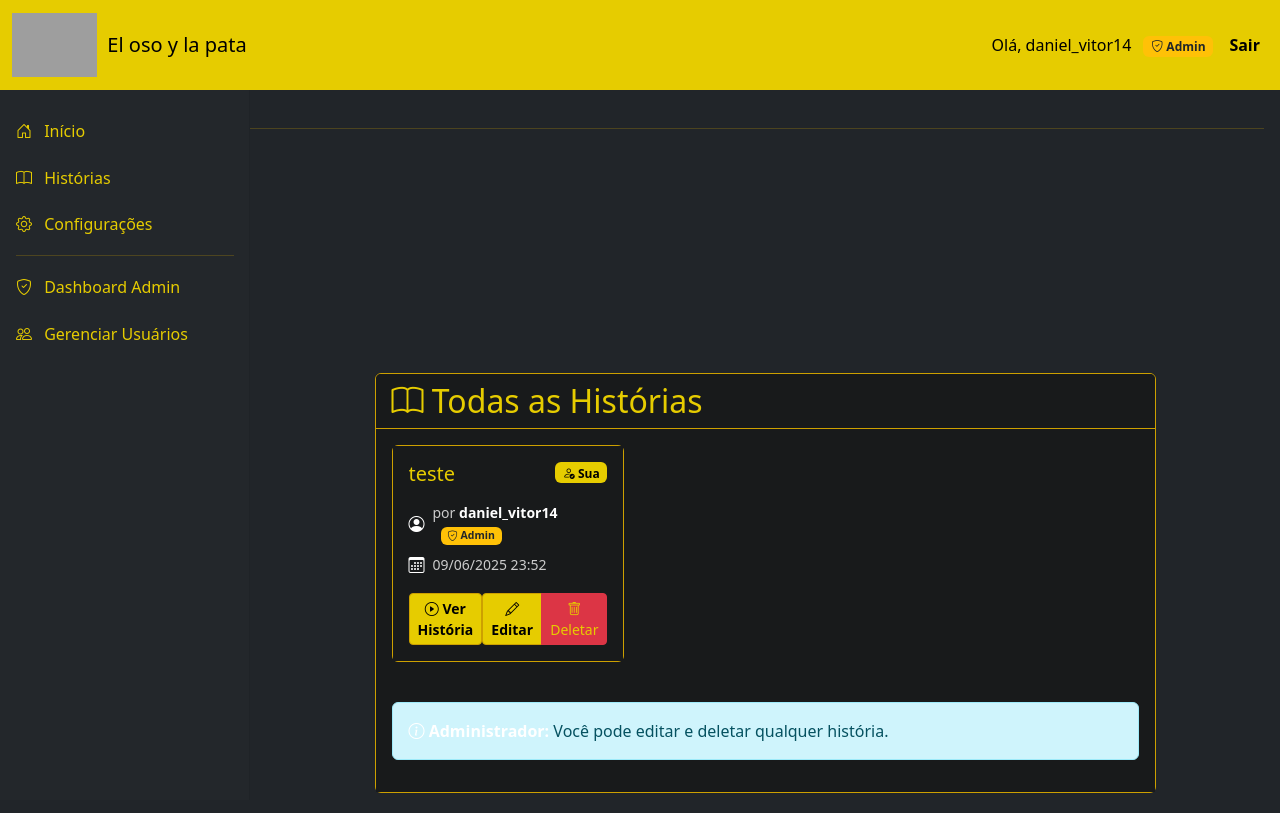
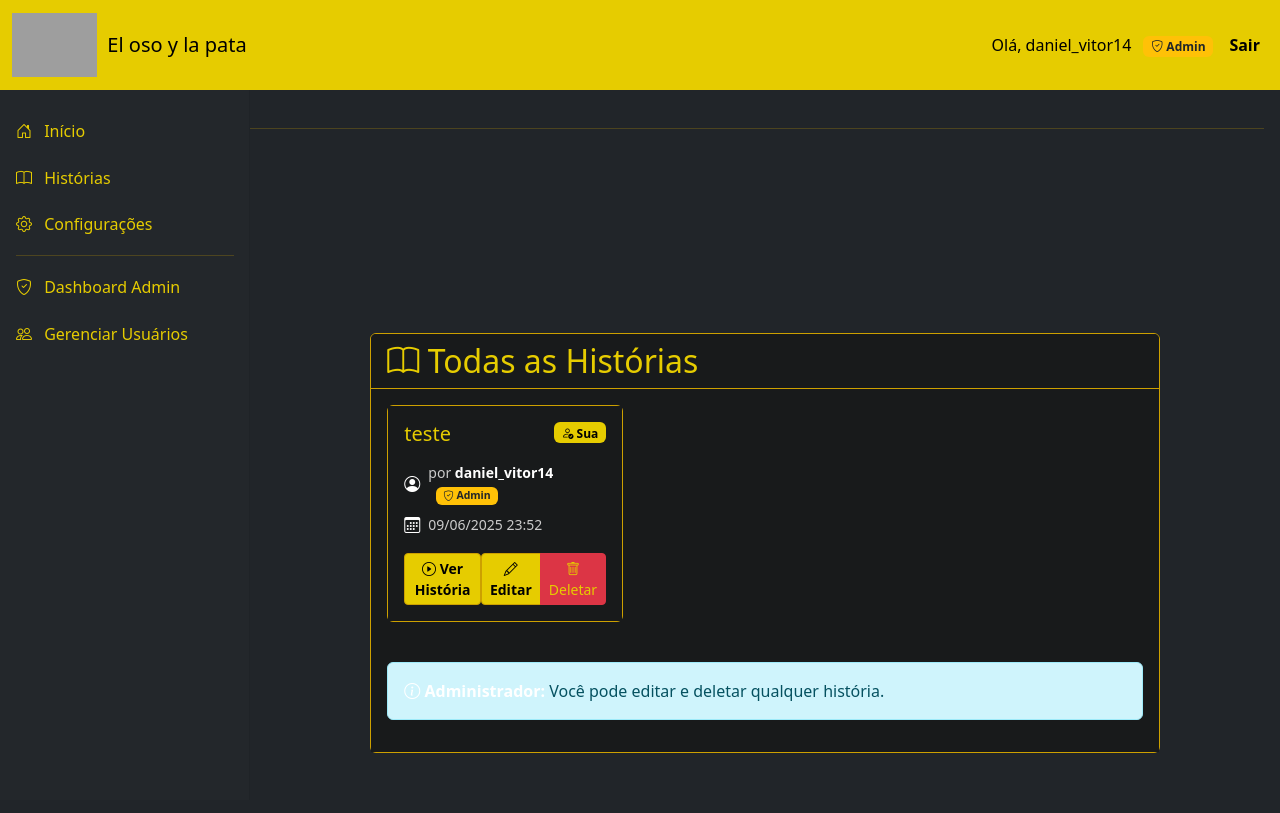
Before and after one commit to danielvitordev14/el-oso-y-la-pata, a Django app: page /historias/ in a window 1280 px wide. After the commit the page ends 753 px from the top, so only its background shows below. Run offline with Django 5.2, Linux system fonts and the light colour scheme; a user stored in the database is signed in; data comes from the database, SQL or seed files in the repository; grey boxes are pictures that could not be loaded.

Commit message:
Reduzir espaçamento excessivo no desktop: ajustar margin-top e padding específicos para telas maiores

```diff
--- a/templates/accounts/historias.html
+++ b/templates/accounts/historias.html
@@ -4,7 +4,7 @@
 {% block title %}Histórias - El oso y la pata{% endblock %}
 
 {% block content %}
-<div class="container-fluid px-2 px-md-4">
+<div class="container-fluid px-2 px-md-4 mt-0">
     <div class="row justify-content-center">
         <div class="col-12 col-xl-10">
             <div class="card">
--- a/templates/base.html
+++ b/templates/base.html
@@ -109,6 +109,30 @@
             color: var(--girassol-dark) !important;
         }
         /* === RESPONSIVIDADE MOBILE === */
+
+        /* Desktop - reduzir espaçamento excessivo */
+        @media (min-width: 769px) {
+            .main-content {
+                margin-top: 50px; /* Reduzido ainda mais de 60px para 50px */
+                padding: 10px 15px; /* Reduzido padding superior */
+            }
+            .container-fluid {
+                padding-top: 0 !important;
+                margin-top: 0 !important;
+            }
+            .container-fluid.mt-0 {
+                margin-top: 0 !important;
+                padding-top: 0 !important;
+            }
+            .card {
+                margin-top: 0 !important;
+                margin-bottom: 0;
+            }
+            .row.justify-content-center {
+                margin-top: 0;
+                padding-top: 0;
+            }
+        }
 
         /* Tablets e telas médias */
         @media (max-width: 992px) {
```
